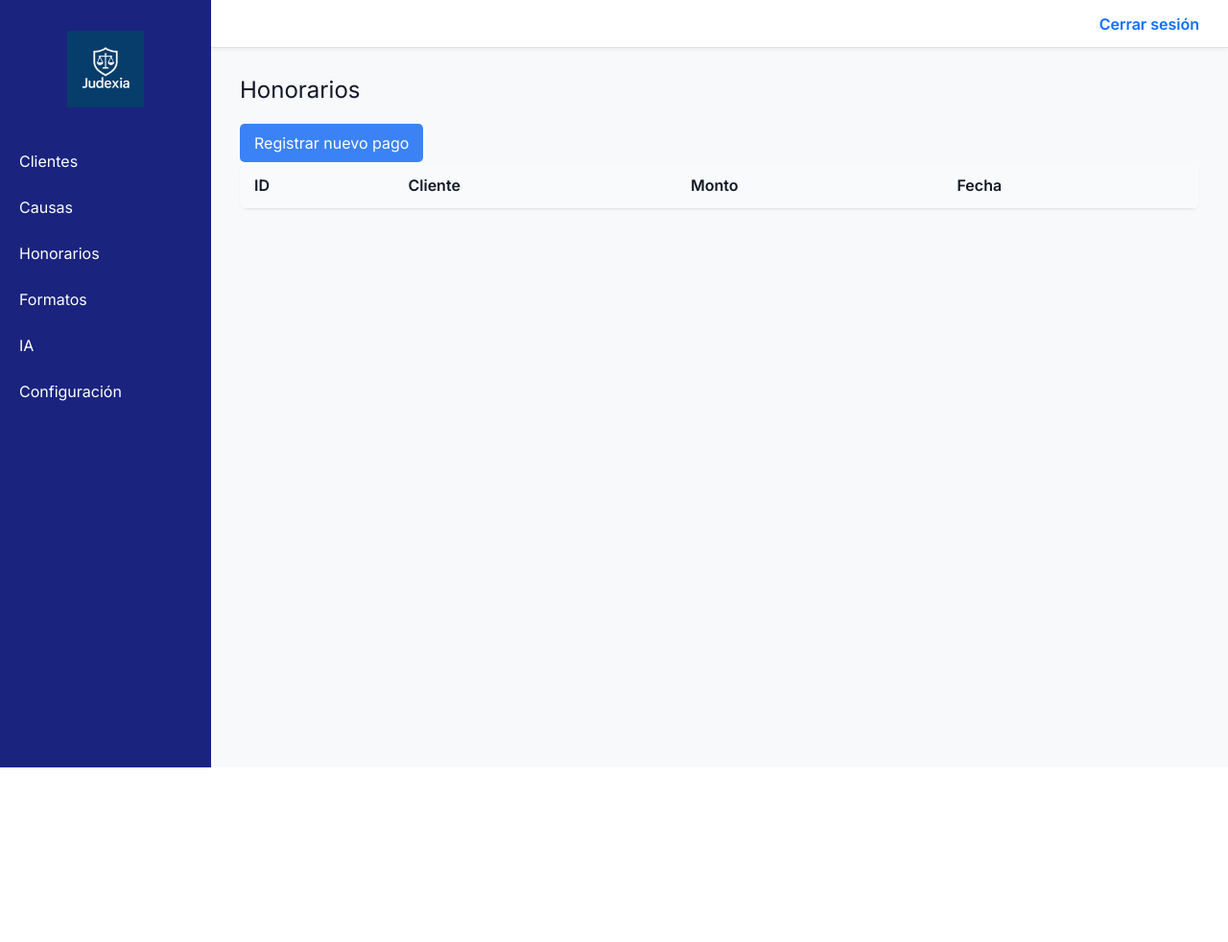
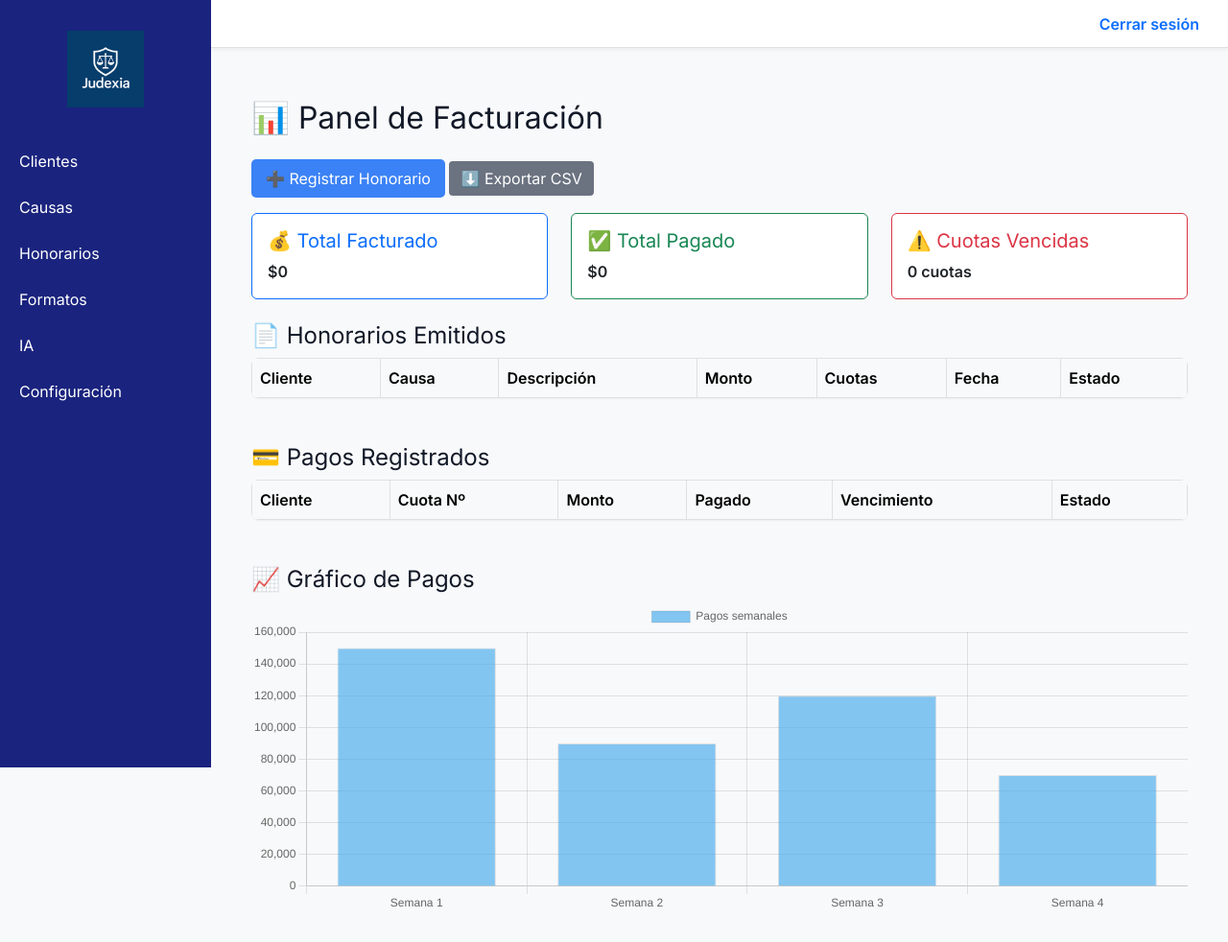
Before and after one commit to colmos768/judexia2025, a Flask app: page /facturacion in a window 1280 px wide. Shown: the whole page at 96% size. Before the commit the page ends 800 px from the top, so only its background shows below. Run offline with Flask 3, Linux system fonts and the light colour scheme; lists and menus that the app fills with data are empty.

Commit message:
Update facturacion.html

```diff
--- a/templates/facturacion.html
+++ b/templates/facturacion.html
@@ -1,30 +1,134 @@
-{% extends 'base.html' %}
+{% extends "base.html" %}
+{% block content %}
+<div class="container mt-4">
 
-{% block title %}Honorarios - Judexia{% endblock %}
+  <h2 class="mb-4">📊 Panel de Facturación</h2>
 
-{% block content %}
-<h1>Honorarios</h1>
+  <!-- Botones de acción -->
+  <div class="d-flex justify-content-between mb-3">
+    <div>
+      <a href="{{ url_for('registrar_honorario') }}" class="btn btn-success">➕ Registrar Honorario</a>
+      <a href="{{ url_for('exportar_facturacion') }}" class="btn btn-secondary">⬇️ Exportar CSV</a>
+    </div>
+  </div>
 
-<a href="#" class="btn">Registrar nuevo pago</a>
+  <!-- Resumen financiero -->
+  <div class="row mb-4">
+    <div class="col-md-4">
+      <div class="card border-primary">
+        <div class="card-body">
+          <h5 class="card-title text-primary">💰 Total Facturado</h5>
+          <p class="card-text fw-bold">${{ honorarios|sum(attribute='monto_total')|round(0) }}</p>
+        </div>
+      </div>
+    </div>
+    <div class="col-md-4">
+      <div class="card border-success">
+        <div class="card-body">
+          <h5 class="card-title text-success">✅ Total Pagado</h5>
+          <p class="card-text fw-bold">
+            ${{ pagos|sum(attribute='monto_pagado')|round(0) }}
+          </p>
+        </div>
+      </div>
+    </div>
+    <div class="col-md-4">
+      <div class="card border-danger">
+        <div class="card-body">
+          <h5 class="card-title text-danger">⚠️ Cuotas Vencidas</h5>
+          <p class="card-text fw-bold">
+            {{ pagos|selectattr("estado", "equalto", "vencida")|list|length }} cuotas
+          </p>
+        </div>
+      </div>
+    </div>
+  </div>
 
-<table>
-    <thead>
+  <!-- Tabla de honorarios -->
+  <h4 class="mt-4">📄 Honorarios Emitidos</h4>
+  <table class="table table-striped table-bordered mt-2">
+    <thead class="table-light">
       <tr>
-            <th>ID</th>
         <th>Cliente</th>
+        <th>Causa</th>
+        <th>Descripción</th>
         <th>Monto</th>
+        <th>Cuotas</th>
         <th>Fecha</th>
+        <th>Estado</th>
       </tr>
     </thead>
     <tbody>
-        {% for pago in pagos %}
+      {% for h in honorarios %}
       <tr>
-            <td>{{ pago.id }}</td>
-            <td>{{ pago.cliente.nombre }}</td>
-            <td>${{ pago.monto }}</td>
-            <td>{{ pago.fecha }}</td>
+        <td>{{ h.cliente.nombre }}</td>
+        <td>{{ h.causa.rol if h.causa else '—' }}</td>
+        <td>{{ h.descripcion }}</td>
+        <td>${{ h.monto_total }}</td>
+        <td>{{ h.numero_cuotas }}</td>
+        <td>{{ h.fecha_emision.strftime('%d-%m-%Y') }}</td>
+        <td>{{ h.estado }}</td>
       </tr>
       {% endfor %}
     </tbody>
   </table>
+
+  <!-- Tabla de pagos -->
+  <h4 class="mt-5">💳 Pagos Registrados</h4>
+  <table class="table table-striped table-bordered mt-2">
+    <thead class="table-light">
+      <tr>
+        <th>Cliente</th>
+        <th>Cuota Nº</th>
+        <th>Monto</th>
+        <th>Pagado</th>
+        <th>Vencimiento</th>
+        <th>Estado</th>
+      </tr>
+    </thead>
+    <tbody>
+      {% for p in pagos %}
+      <tr>
+        <td>{{ p.honorario.cliente.nombre }}</td>
+        <td>{{ p.numero_cuota }}</td>
+        <td>${{ p.monto_pagado }}</td>
+        <td>{{ p.fecha_pago.strftime('%d-%m-%Y') if p.fecha_pago else '—' }}</td>
+        <td>{{ p.vencimiento.strftime('%d-%m-%Y') if p.vencimiento else '—' }}</td>
+        <td>{{ p.estado }}</td>
+      </tr>
+      {% endfor %}
+    </tbody>
+  </table>
+
+  <!-- Espacio para gráfico -->
+  <div class="mt-5">
+    <h4>📈 Gráfico de Pagos</h4>
+    <canvas id="graficoPagos" height="100"></canvas>
+  </div>
+
+</div>
+
+<!-- Chart.js -->
+<script src="https://cdn.jsdelivr.net/npm/chart.js"></script>
+<script>
+  const ctx = document.getElementById('graficoPagos').getContext('2d');
+  const graficoPagos = new Chart(ctx, {
+    type: 'bar',
+    data: {
+      labels: ['Semana 1', 'Semana 2', 'Semana 3', 'Semana 4'],
+      datasets: [{
+        label: 'Pagos semanales',
+        data: [150000, 90000, 120000, 70000],  // puedes reemplazar con datos reales
+        borderWidth: 1,
+        backgroundColor: 'rgba(54, 162, 235, 0.6)'
+      }]
+    },
+    options: {
+      responsive: true,
+      scales: {
+        y: { beginAtZero: true }
+      }
+    }
+  });
+</script>
 {% endblock %}
```
Lines whose indentation alone changed are shown as unchanged.
